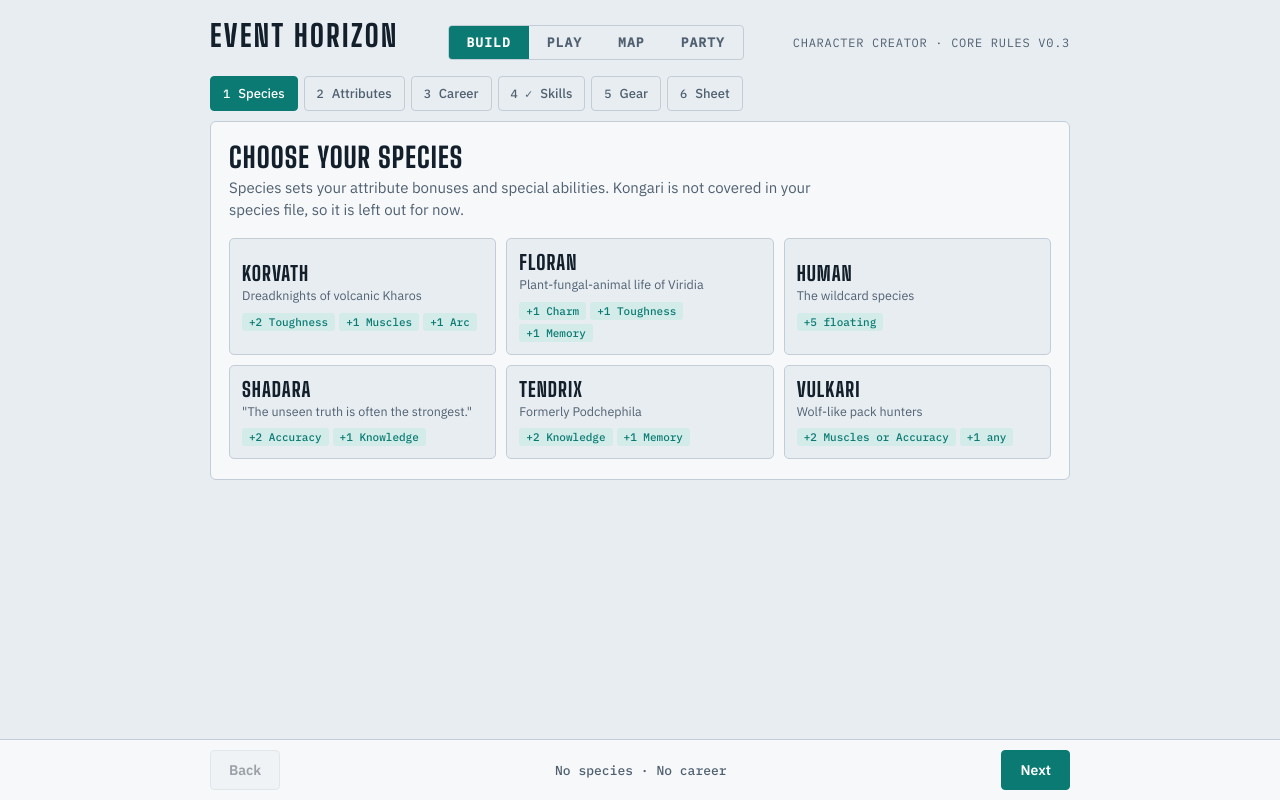
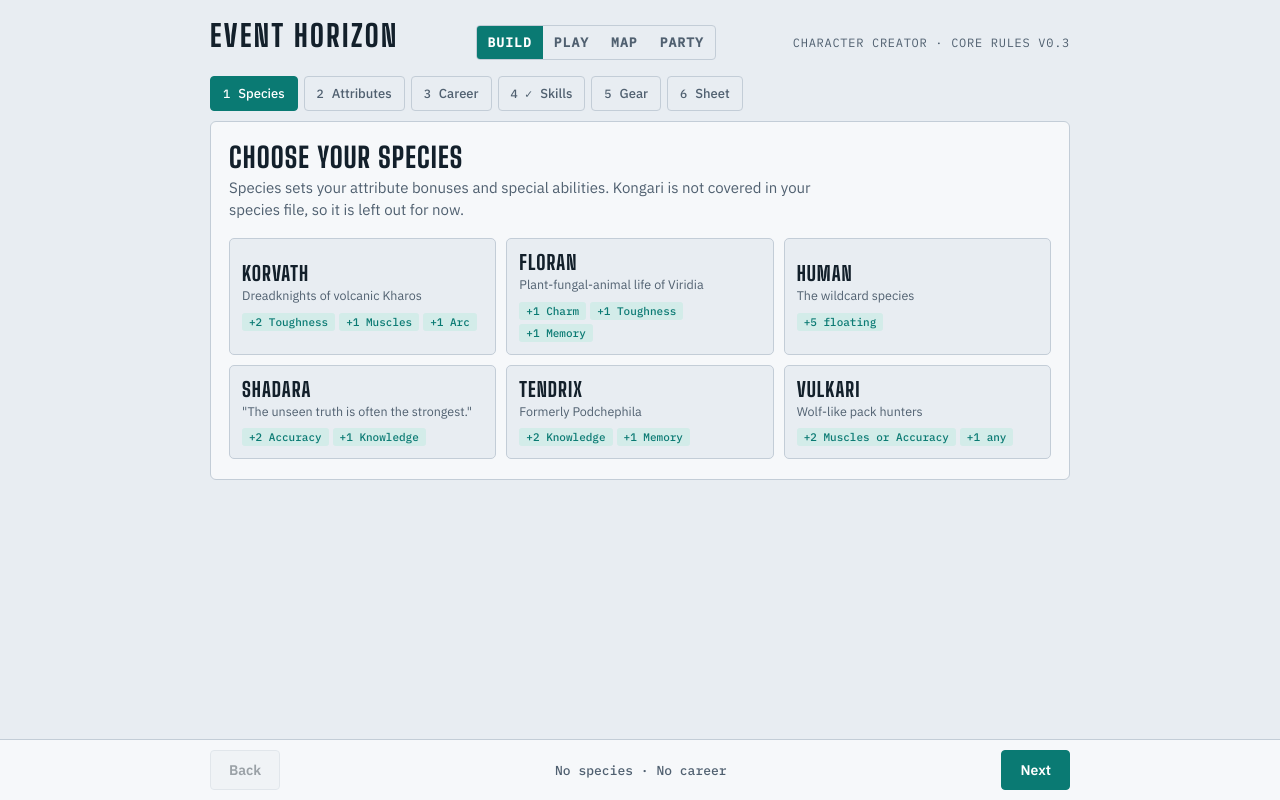
Before and after one commit to JACREASOL/event-horizon-creator, a plain HTML site: page index.html in a window 1280 px wide. Drawn offline with Linux system fonts and the light colour scheme.

Commit message:
Update index.html

```diff
--- a/index.html
+++ b/index.html
@@ -100,8 +100,8 @@ pre{white-space:pre-wrap;word-break:break-word;background:var(--bg);border:1px s
 .assump{font-size:13px;color:var(--muted);border-top:1px solid var(--line);margin-top:22px;padding-top:10px}
 .assump li{margin:3px 0}
 [hidden]{display:none!important}
-.modes{display:flex;gap:0;border:1px solid var(--line);border-radius:4px;overflow:hidden}
-.modes button{padding:8px 18px;background:transparent;color:var(--muted);border:0;font:600 13px var(--f-mono);letter-spacing:.08em;text-transform:uppercase;cursor:pointer}
+.modes{display:flex;gap:0;border:1px solid var(--line);border-radius:4px;overflow-x:auto;max-width:100%}
+.modes button{padding:8px 11px;background:transparent;color:var(--muted);border:0;font:600 13px var(--f-mono);letter-spacing:.08em;text-transform:uppercase;cursor:pointer}
 .modes button[aria-pressed="true"]{background:var(--arc);color:var(--arc-ink)}
 .result{position:sticky;top:env(safe-area-inset-top,0px);z-index:5;background:var(--bg);border:1px solid var(--line);border-left:5px solid var(--muted);border-radius:5px;padding:10px 14px;margin:0 0 14px}
 .result.good{border-left-color:var(--arc)}.result.bad{border-left-color:var(--bad)}
@@ -558,9 +558,11 @@ function render(){
   normalize();save();
   const nb=S.mode!=='build';
   if(window.EHParty)EHParty.push();
-  document.getElementById('modes').innerHTML=[['build','Build'],['play','Play']].concat(window.EHMap?[['map','Map']]:[]).concat(window.EHParty?[['party','Party']]:[]).map(([k,n])=>`<button data-a="mode" data-v="${k}" aria-pressed="${S.mode===k}">${n}</button>`).join('');
+  if(window.EHAcct)EHAcct.push();
+  document.getElementById('modes').innerHTML=[['build','Build'],['play','Play']].concat(window.EHMap?[['map','Map']]:[]).concat(window.EHParty?[['party','Party']]:[]).concat(window.EHAcct?[['acct','Account']]:[]).map(([k,n])=>`<button data-a="mode" data-v="${k}" aria-pressed="${S.mode===k}">${n}</button>`).join('');
   document.getElementById('rail').hidden=nb;document.querySelector('.bar').hidden=nb;
   if(S.mode==='play'){document.getElementById('main').innerHTML=playView();return}
+  if(S.mode==='acct'&&window.EHAcct){document.getElementById('main').innerHTML=EHAcct.view();return}
   if(S.mode==='map'&&window.EHMap){document.getElementById('main').innerHTML=EHMap.view();return}
   if(S.mode==='party'&&window.EHParty){document.getElementById('main').innerHTML=EHParty.view();return}
   document.getElementById('rail').innerHTML=STEPS.map((n,i)=>`<button data-a="go" data-v="${i}" class="${done(i)&&i!==S.step?'done':''}" ${i===S.step?'aria-current="step"':''}><b>${i+1}</b>${n}</button>`).join('');
@@ -587,14 +589,14 @@ document.addEventListener('click',e=>{
       for(const x of SKILLS[at][v]){const k=abKey(v,x),cap=(S.freeAb===k?Math.max(r,1):r);if(abRank(v,x)>cap){if(cap)S.abil[k]=cap;else delete S.abil[k]}}break}
     case 'abil':{const n=Math.max(0,(S.abil[v]||0)+d);if(n)S.abil[v]=n;else delete S.abil[v];break}
     case 'free':{S.freeAb=S.freeAb===v?'':v;break}
-    case 'newchar':S=blank();break;
+    case 'newchar':{const k={pid:S.pid,pcode:S.pcode,inParty:S.inParty,gm:S.gm};S=Object.assign(blank(),k);break}
     case 'copy_':break;
     case 'copy':{const txt=textSheet(),m=document.getElementById('msg');
       const fallback=()=>{const r=document.createRange();r.selectNodeContents(document.getElementById('sheet'));const s=getSelection();s.removeAllRanges();s.addRange(r);m.textContent='Sheet selected. Copy it manually.'};
       try{navigator.clipboard.writeText(txt).then(()=>{m.textContent='Copied.'},fallback)}catch(err){fallback()}
       return}
   }
-  if(t.dataset.a.startsWith('map')){if(window.EHMap)EHMap.act(t.dataset.a,t)}else if(t.dataset.a.startsWith('pty')){if(window.EHParty)EHParty.act(t.dataset.a,t)}else if(/^p[a-z]+$/.test(t.dataset.a))playAct(t.dataset.a,t);
+  if(t.dataset.a.startsWith('acct')){if(window.EHAcct)EHAcct.act(t.dataset.a,t)}else if(t.dataset.a.startsWith('map')){if(window.EHMap)EHMap.act(t.dataset.a,t)}else if(t.dataset.a.startsWith('pty')){if(window.EHParty)EHParty.act(t.dataset.a,t)}else if(/^p[a-z]+$/.test(t.dataset.a))playAct(t.dataset.a,t);
   const y=scrollY;render();if(t.dataset.a!=='go'&&t.dataset.a!=='mode')scrollTo(0,y);else scrollTo(0,0)
 });
 document.addEventListener('input',e=>{const f=e.target.dataset&&e.target.dataset.f;if(!f)return;S[f]=e.target.value;save();
@@ -605,6 +607,7 @@ render();
 </script>
 
 <script>if('serviceWorker' in navigator){addEventListener('load',()=>navigator.serviceWorker.register('sw.js').catch(()=>{}))}</script>
+<script src="account.js"></script>
 <script src="map.js"></script>
 <script src="party.js"></script>
 </body></html>
```
